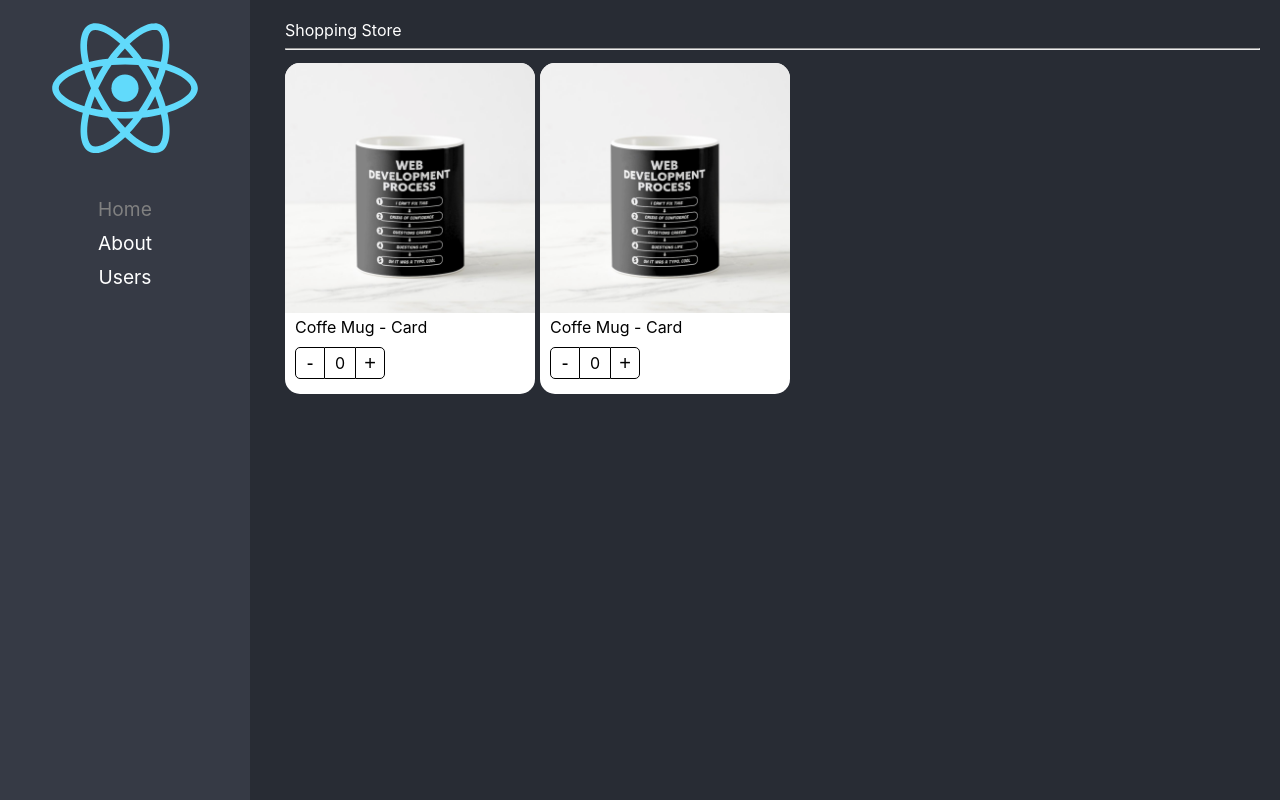
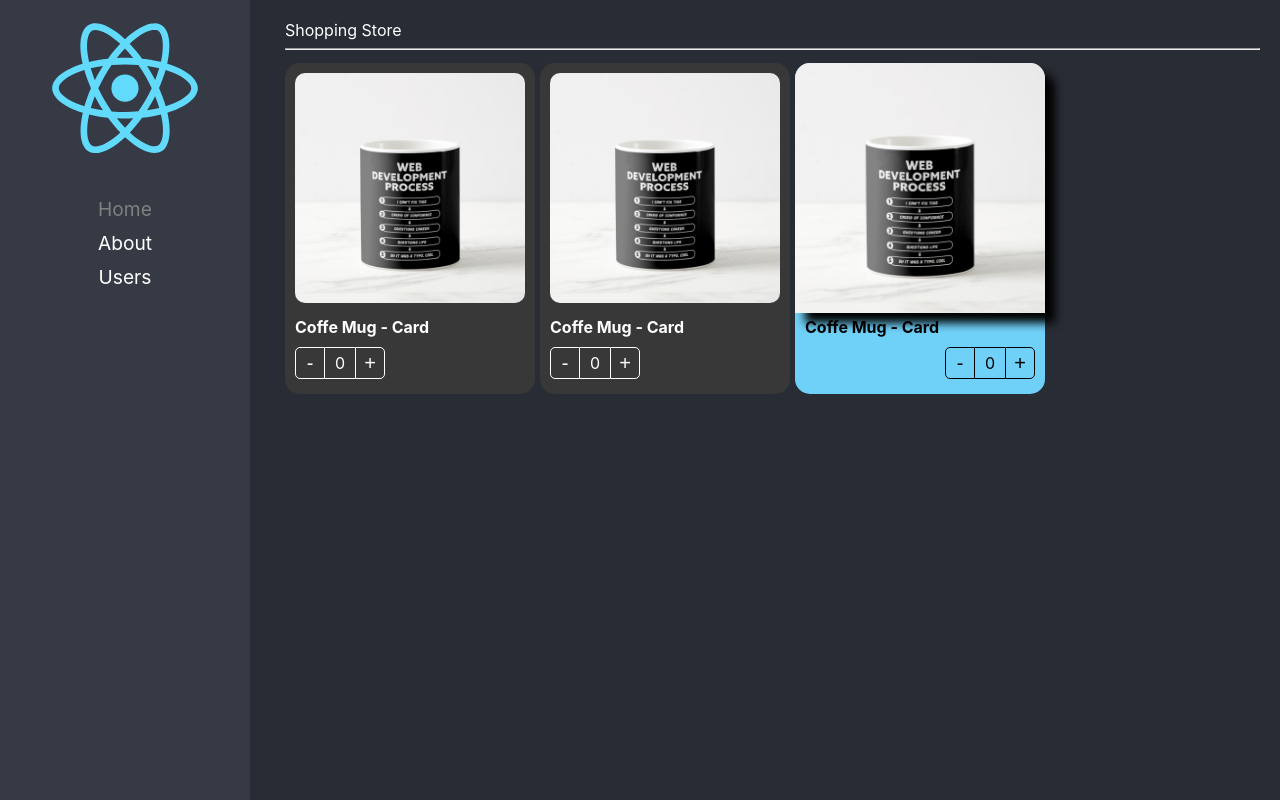
Before and after one commit to emaelgani/react-avanzado-04, a React (Create React App) app: page /shopping in a window 1280 px wide. Built offline with nearby package versions, Linux system fonts and the light colour scheme.

Commit message:
Component Extend Style Listo

```diff
--- a/src/02-component-patterns/components/ProductButtons.tsx
+++ b/src/02-component-patterns/components/ProductButtons.tsx
@@ -1,15 +1,22 @@
-import { useContext } from "react";
+import { CSSProperties, useContext } from "react";
 import { ProductContext } from "./ProductCard";
 import styles from '../styles/styles.module.css'
 
+export interface Props {
+    className?: string;
+    style?: CSSProperties
 
-export const ProductButtons = () => {
+}
+
+export const ProductButtons = ({className, style}: Props) => {
 
     const { increaseBy, counter} = useContext( ProductContext );
 
     return (
 
-        <div className={styles.buttonsContainer}>
+        <div
+            className={`${styles.buttonsContainer} ${className}`}
+            style={style}>
             <button
             className={styles.buttonMinus} onClick={() => increaseBy(-1)}>
                 -
--- a/src/02-component-patterns/components/ProductCard.tsx
+++ b/src/02-component-patterns/components/ProductCard.tsx
@@ -1,13 +1,23 @@
 
 import styles from '../styles/styles.module.css'
 import { useProduct } from '../hooks/useProducts';
-import { createContext } from 'react';
-import { ProductCardProps, ProductContextProps} from '../interfaces/interfaces';
+import { createContext, CSSProperties, ReactElement } from 'react';
+import { Product, ProductContextProps} from '../interfaces/interfaces';
 
 export const ProductContext = createContext({} as ProductContextProps);
 const { Provider } = ProductContext;
 
-export const ProductCard = ({ children, product }: ProductCardProps) => {
+
+export interface Props {
+    product: Product;
+    children?: ReactElement | ReactElement[]
+    className?: string
+    style?: CSSProperties
+}
+
+
+
+export const ProductCard = ({ children, product, className, style }: Props) => {
     const {counter, increaseBy} = useProduct();
 
     return (
@@ -16,7 +26,7 @@
         increaseBy,
         product
     }}>
-        <div className={ styles.productCard }>
+        <div className={ `${styles.productCard} ${className}`} style={style}>
 
         {children}
             {/* <ProductImage img={product.img}/>
--- a/src/02-component-patterns/components/ProductImage.tsx
+++ b/src/02-component-patterns/components/ProductImage.tsx
@@ -1,10 +1,16 @@
 import noImage from '../assets/no-image.jpg'
-import React, { useContext } from 'react'
+import React, { CSSProperties, useContext } from 'react'
 import { ProductContext } from './ProductCard';
 import styles from '../styles/styles.module.css'
 
+export interface Props {
+    img?: string;
+    className?: string
+    style?: CSSProperties
 
-export const ProductImage = ({img = ''}) => {
+}
+
+export const ProductImage = ({img = '', className, style}: Props) => {
 
     const { product } = useContext( ProductContext );
     let imgToShow: string;
@@ -17,6 +23,6 @@
     }
 
     return (
-        <img className={styles.productImg} src={imgToShow} alt="Product Image"/>
+        <img style={style} className={`${styles.productImg} ${className}`} src={imgToShow} alt="Product Image"/>
     )
 }
--- a/src/02-component-patterns/components/ProductTitle.tsx
+++ b/src/02-component-patterns/components/ProductTitle.tsx
@@ -1,12 +1,17 @@
-import { useContext } from "react";
+import { CSSProperties, useContext } from "react";
 import { ProductContext } from "./ProductCard";
 import styles from '../styles/styles.module.css'
 
+export interface Props {
+    title?: string;
+    className?: string;
+    style?: CSSProperties
+}
 
-export const ProductTitle = ({title}:{title?: string}) => {
+export const ProductTitle = ({title, className, style} : Props) => {
     const { product } = useContext( ProductContext );
 
     return (
-        <span className={styles.productDescription}> {title ? title: product.title}</span>
+        <span style={style} className={`${styles.productDescription} ${className}`}> {title ? title: product.title}</span>
     )
 }
--- a/src/02-component-patterns/pages/ShoppingPage.tsx
+++ b/src/02-component-patterns/pages/ShoppingPage.tsx
@@ -1,15 +1,13 @@
 import { ProductButtons, ProductImage, ProductTitle } from "../components"
 import { ProductCard} from "../components/index"
 
+import '../styles/custom-styles.css'
 
 const product = {
     id: '1',
     title: 'Coffe Mug - Card',
     img: './coffee-mug.png'
 }
-
-
-
 
 export const ShoppingPage = () => {
   return (
@@ -36,16 +34,22 @@
                     } } counter={0} />
             </ProductCard> */}
 
-            <ProductCard product={product}>
-                <ProductCard.Image  />
-                <ProductCard.Title />
-                <ProductCard.Buttons />
+            <ProductCard product={product} className="bg-dark text-white">
+                <ProductCard.Image className="custom-image"/>
+                <ProductCard.Title className="text-bold"/>
+                <ProductCard.Buttons className="custom-buttons" />
             </ProductCard>
 
-            <ProductCard product={product}>
-                <ProductImage  />
-                <ProductTitle />
-                <ProductButtons />
+            <ProductCard product={product} className="bg-dark text-white">
+                <ProductImage className="custom-image"/>
+                <ProductTitle className="text-bold"/>
+                <ProductButtons className="custom-buttons" />
+            </ProductCard>
+
+            <ProductCard product={product} style={{backgroundColor: '#70D1F8'}}>
+                <ProductImage style={{boxShadow: '10px 10px 10px rgba(0,0,0.2)'}}/>
+                <ProductTitle style={{fontWeight: 'bold'}}/>
+                <ProductButtons style={{ display: 'flex', justifyContent: 'end'}}/>
             </ProductCard>
         </div>
     </div>
--- /dev/null
+++ b/src/02-component-patterns/styles/custom-styles.css
@@ -0,0 +1,22 @@
+.bg-dark {
+    background-color: rgb(56,56,56);
+}
+
+.text-white {
+    color: white;
+}
+
+.text-bold {
+    font-weight: bold;
+}
+
+.custom-image {
+    padding: 10px;
+    width: calc(100% - 20px);
+    border-radius: 20px;
+}
+
+.custom-buttons button, .custom-buttons div {
+    color: white;
+    border-color: white;
+}
```
Also changed, not shown: src/02-component-patterns/interfaces/interfaces.ts (+7 -8 lines).
